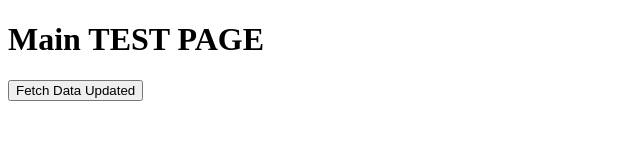
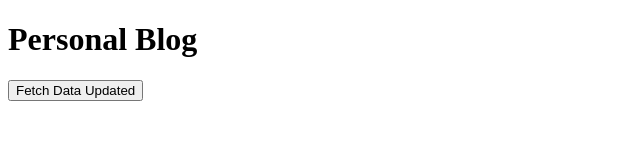
Before and after one commit to jirishus/pblog, a website: page public/index.html in a window 1280 px wide. Shown: the whole page, without its empty margins (0-640 px from the left). Drawn offline with Linux system fonts and the light colour scheme.

```diff
--- a/public/index.html
+++ b/public/index.html
@@ -6,7 +6,7 @@
     <title>Personal Blog Site</title>
 </head>
 <body>
-    <h1>Main TEST PAGE</h1>
+    <h1>Personal Blog</h1>
     <button id="fetch-data">Fetch Data Updated</button>
     <div id="response"></div>
 
```
